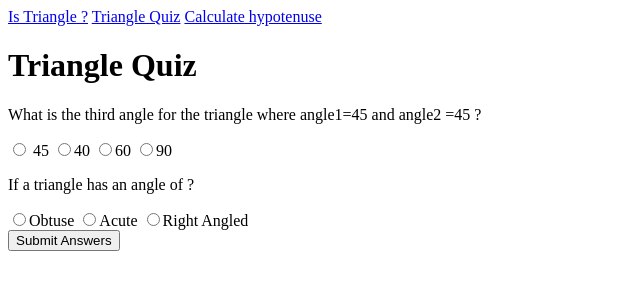
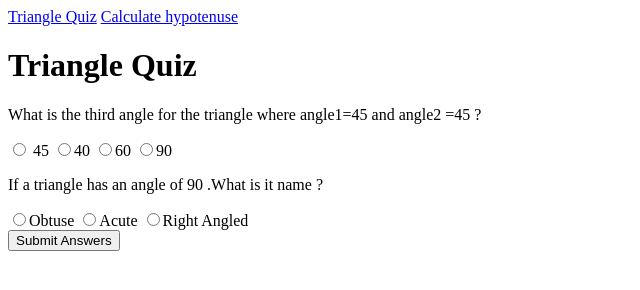
Before and after one commit to ManpreetSingh18/fun-with-triangles, a plain HTML site: page quiz.html in a window 1280 px wide. Shown: the whole page, without its empty margins (0-640 px from the left). Drawn offline with Linux system fonts and the light colour scheme.

Commit message:
feat nav bar

```diff
--- a/quiz.html
+++ b/quiz.html
@@ -10,7 +10,7 @@
 
 <body>
     <nav>
-        <a href="istriangle.html">Is Triangle ?</a>
+        <!-- <a href="istriangle.html">Is Triangle ?</a> -->
         <a href="quiz.html">Triangle Quiz</a>
         <a href="hypotenuse.html">Calculate hypotenuse </a>
     </nav>
@@ -38,7 +38,7 @@
         </div>
 
         <div class="question-container">
-            <p>If a triangle has an angle of ?</p>
+            <p>If a triangle has an angle of 90 .What is it name ?</p>
 
             <label for="">
                 <input type="radio" name="question2" value="obtuse">Obtuse
```
Also changed, not shown: hypotenuse.html (+1 -1 lines).
